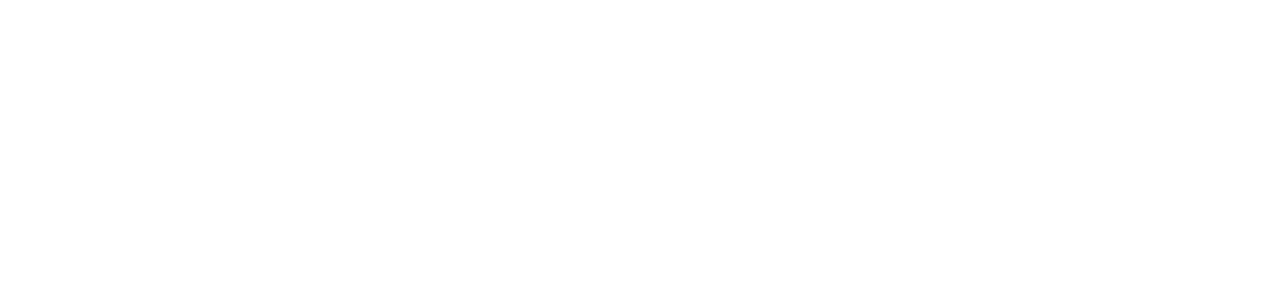
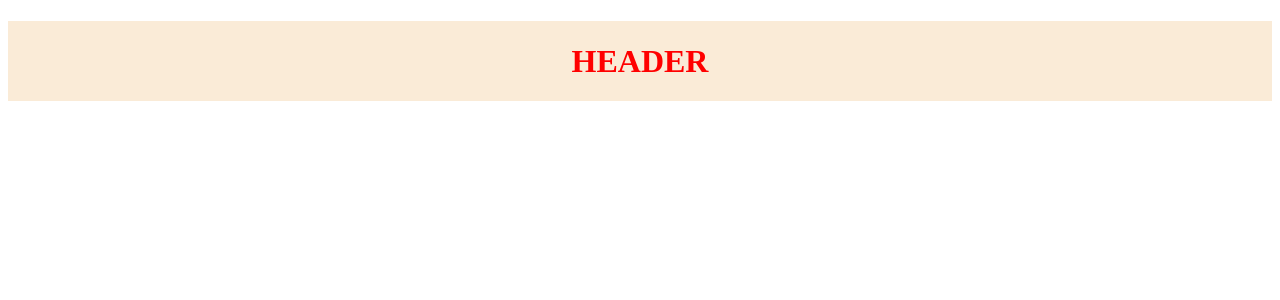
Before and after one commit to shege68/my-blog, a React (Create React App) app: page / in a window 1280 px wide. Shown: the top 300 px of the page. Built offline with nearby package versions, Linux system fonts and the light colour scheme.

Commit message:
створив компонент header

```diff
--- a/src/index.tsx
+++ b/src/index.tsx
@@ -2,8 +2,16 @@
 import ReactDOM from 'react-dom/client'
 import './style.css'
 
+const Header = () => {
+    return <h1 className="header">HEADER</h1>
+}
+
 const App = () => {
-    return <></>
+    return (
+        <>
+            <Header />
+        </>
+    )
 }
 
 const root = ReactDOM.createRoot(document.getElementById('root') as HTMLElement)
--- a/src/style.css
+++ b/src/style.css
@@ -0,0 +1,8 @@
+.header {
+    color: red;
+    display: flex;
+    justify-content: center;
+    align-items: center;
+    background-color: antiquewhite;
+    height: 10vh;
+}
```
